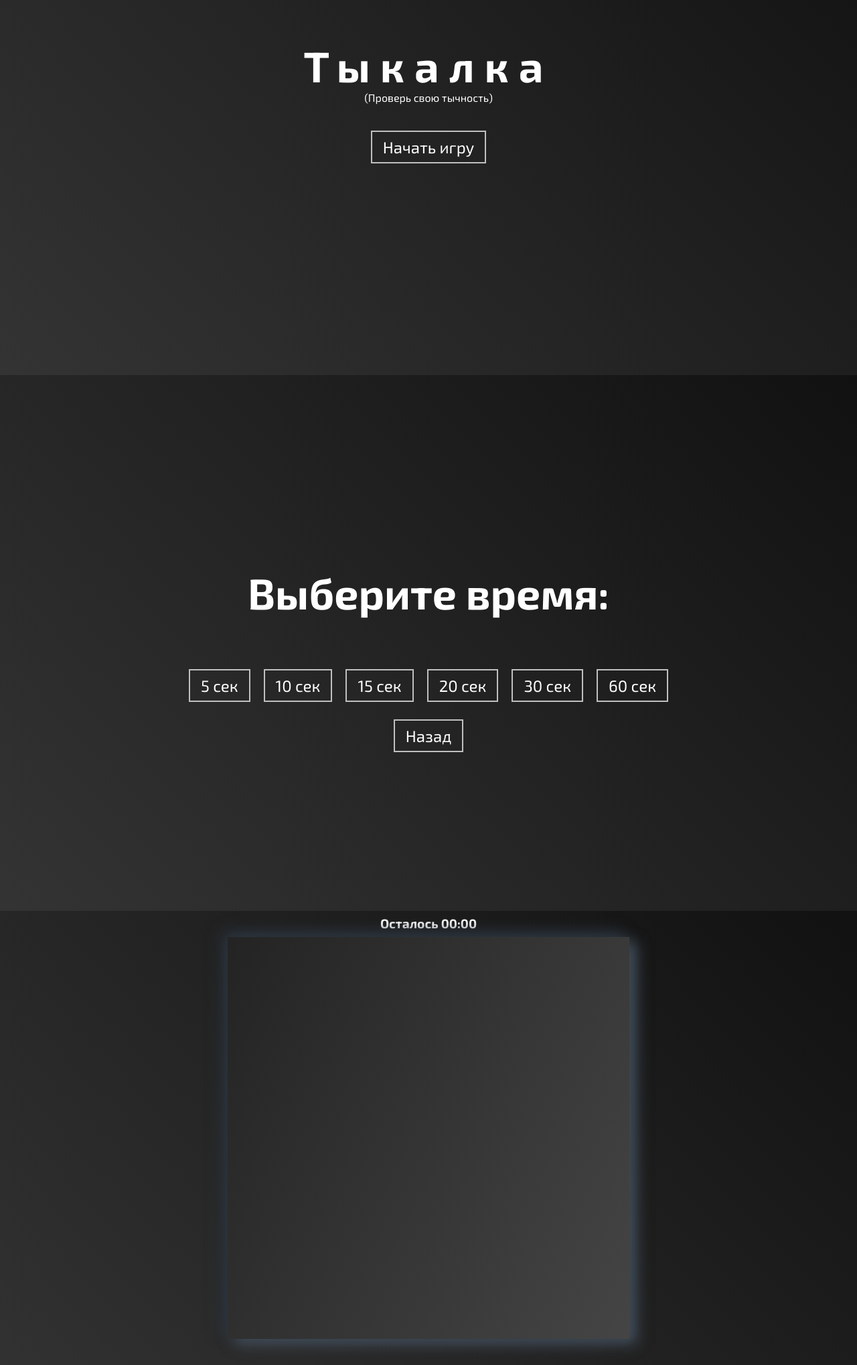
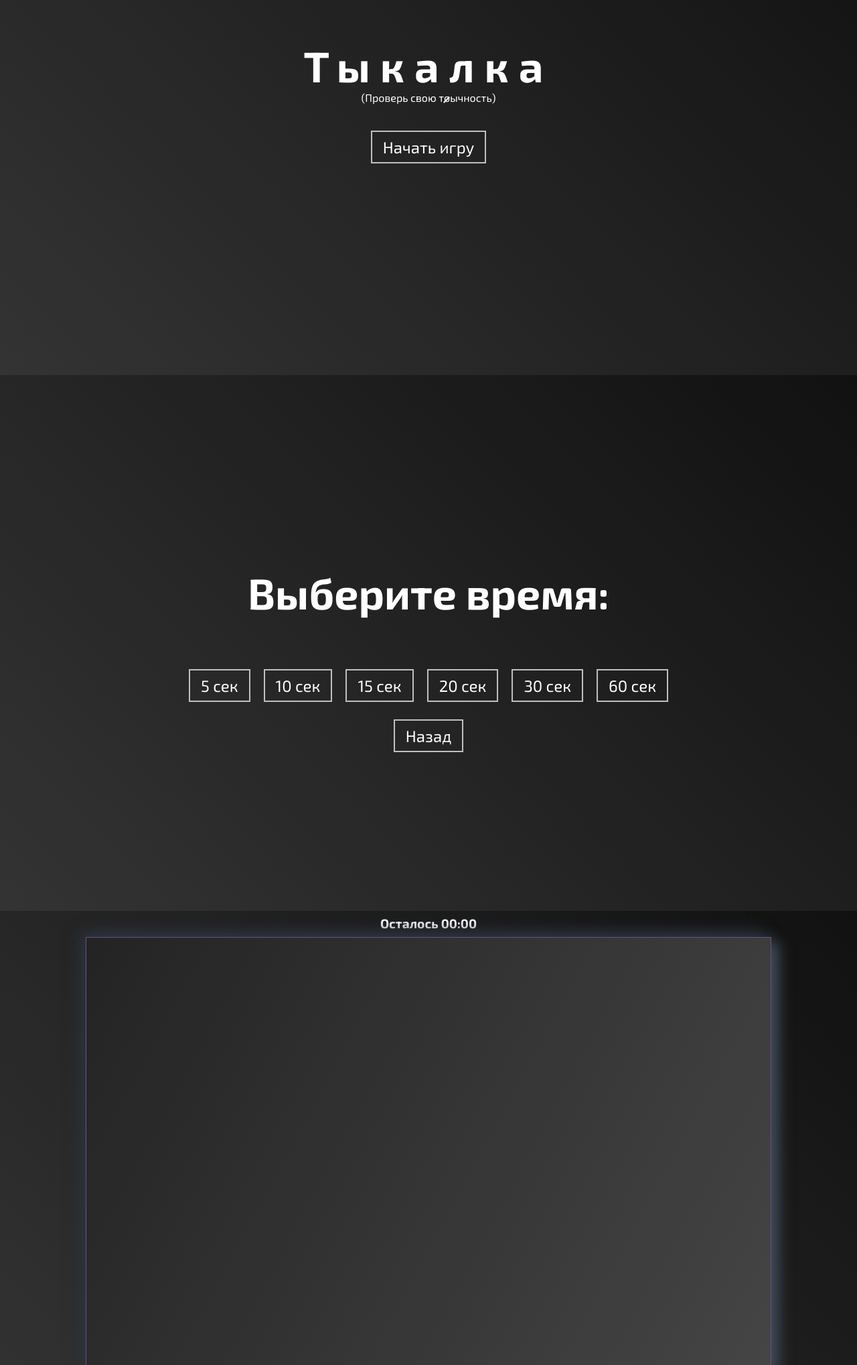
Before and after one commit to Eugene-gif/MiniGame, a plain HTML site: page index.html in a window 1280 px wide. Shown: the part 240-2278 px from the top of the page at 67% size. Drawn offline with Linux system fonts and the light colour scheme.

Commit message:
Небольшая оптимизация

```diff
--- a/index.html
+++ b/index.html
@@ -12,7 +12,7 @@
 <body>
   <div class="screen">
     <h1 class="heading">Тыкалка</h1>
-    <p class="slogan">(Проверь свою тычность)</p>
+    <p class="slogan">(Проверь свою т<del class="del">о</del>ычность)</p>
     <a href="#" id="start" class="start">Начать игру</a>
   </div>
 
--- a/script.js
+++ b/script.js
@@ -72,7 +72,7 @@ function getRandColor() {
 
 function createRandomCircle() {
   const circle = document.createElement("div");
-  const size = getRandomNumber(15, 70);
+  const size = getRandomNumber(25, 85);
   const { width, height } = board.getBoundingClientRect();
   const x = getRandomNumber(0, width - size);
   const y = getRandomNumber(0, height - size);
--- a/styles.css
+++ b/styles.css
@@ -53,6 +53,21 @@ h3 {
 
 .slogan {
   margin-bottom: 40px;
+}
+.del {
+	position: relative;
+	text-decoration: none;
+}
+.del:before {
+	content: "";
+	/* border: 2px solid white; */
+  background-color: white;
+	position: absolute;
+	width: 2px;
+	height: 12px;
+  top: 35%;
+  left: 35%;
+	transform: rotate(45deg);
 }
 
 .screen {
@@ -114,18 +129,19 @@ h3 {
   justify-content: center;
   align-items: center;
   position: relative;
-  width: 600px;
-  height: 600px;
+  width: 80vw;
+  height: 80vh;
   background: linear-gradient(118.38deg, #222 -4.6%, #666 200.44%);
   box-shadow: -8px -8px 20px #2a333d, 10px 7px 20px #475462;
   overflow: hidden;
   margin: 10px;
   margin-top: 0;
+  border: 1px solid #74498d;
 }
 
 .restart {
   position: absolute;
-  bottom: 30%;
+  bottom: 25%;
   display: none;
 }
 
@@ -138,8 +154,7 @@ h3 {
 
 @media (max-width: 767px) {
   .board {
-    width: 90vw;
-    height: 78vh;
+    /* width: 80vw; */
     border: 1px solid #3f51b5;
   }
   .start, .time-btn, .button-up, .restart {
```
